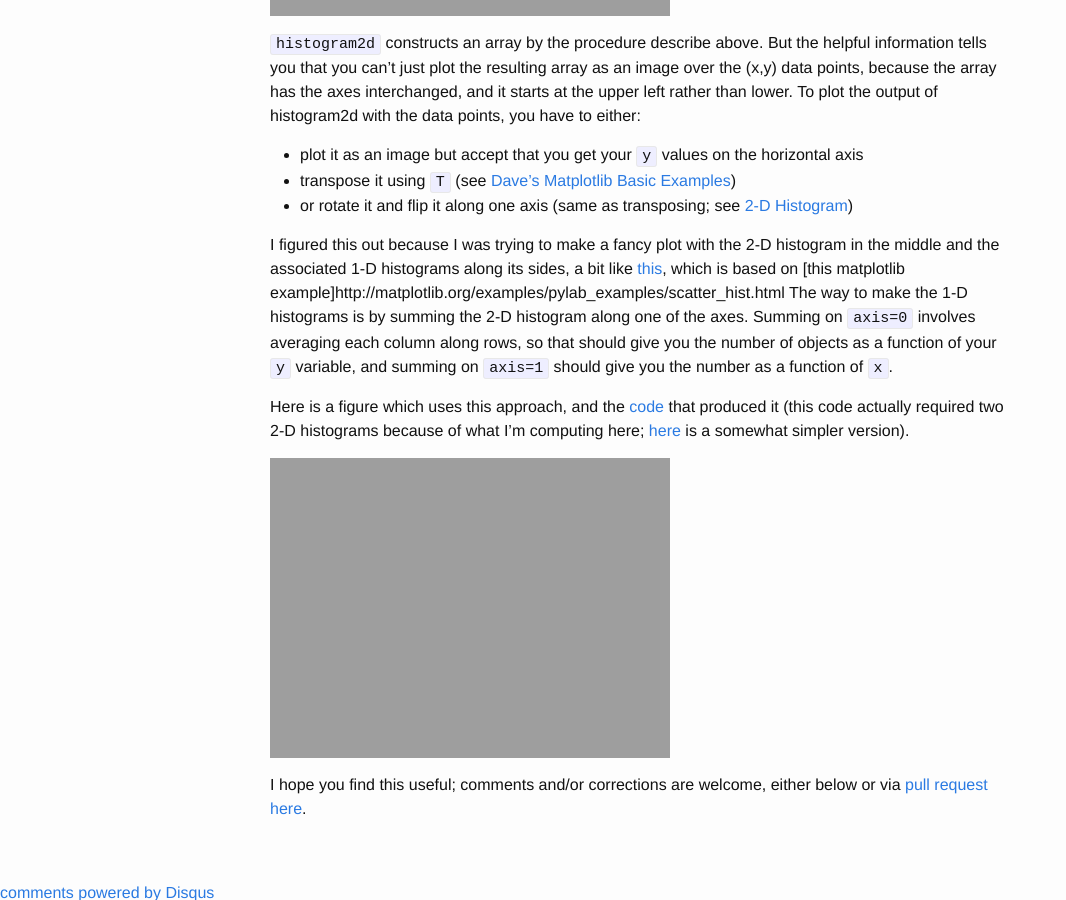
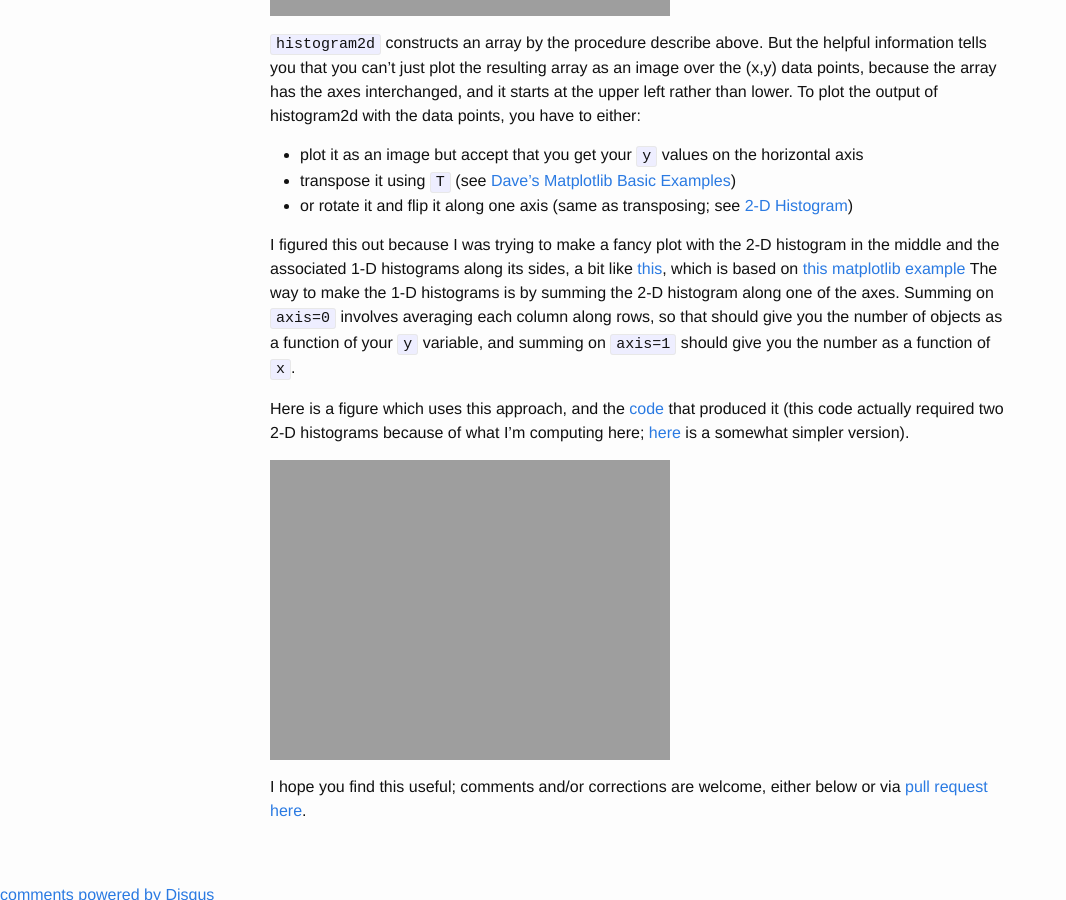
Before and after one commit to PBarmby/PBarmby.github.io, a Jekyll site: the page built from _posts/2015-07-29-rows-and-columns-and-histograms.markdown, in a window 1280 px wide and 900 px high, scrolled down 1152 px. Shown: the whole window, without its empty margins (0-1066 px from the left). Built offline with Jekyll 4.4.1, drawn with Linux system fonts in a browser that asks for light colours; comment, search, counter and statistics services are not loaded.

Commit message:
fixed few typos

```diff
--- a/_posts/2015-07-29-rows-and-columns-and-histograms.markdown
+++ b/_posts/2015-07-29-rows-and-columns-and-histograms.markdown
@@ -37,12 +37,13 @@ each row over all columns, in other words alon the horizontal direction.
 
 This lovely figure from the [Software Carpentry Python lesson](http://swcarpentry.github.io/python-novice-inflammation/) helps explain:
 
-![Completeness plot]({{ site.url }}/stuff/python-operations-across-axes.svg)
+![Operations across axes, via Software Carpentry]({{ site.url }}/stuff/python-operations-across-axes.svg)
 
 `histogram2d` constructs an array by the procedure describe above.
 But the helpful information tells you that you can't just plot the resulting array as an image over the (x,y) data points,
 because the array has the axes interchanged, and it starts at the upper left rather than lower.
 To plot the output of histogram2d with the data points, you have to either:
+
 * plot it as an image but accept that you get your `y` values on the horizontal axis
 * transpose it using `T` (see [Dave's Matplotlib Basic Examples](http://www.physics.ucdavis.edu/~dwittman/Matplotlib-examples/))
 * or rotate it and flip it along one axis (same as transposing; see [2-D Histogram](http://oceanpython.org/2013/02/25/2d-histogram/))
@@ -50,7 +51,7 @@ To plot the output of histogram2d with the data points, you have to either:
 I figured this out because I was trying to make a fancy plot with the 2-D histogram in the middle
 and the associated 1-D histograms along its sides, a bit like
 [this](http://www.astrobetter.com/blog/2014/02/10/visualization-fun-with-python-2d-histogram-with-1d-histograms-on-axes/),
-which is based on [this matplotlib example]http://matplotlib.org/examples/pylab_examples/scatter_hist.html
+which is based on [this matplotlib example](http://matplotlib.org/examples/pylab_examples/scatter_hist.html)
 The way to make the 1-D histograms is by summing
 the 2-D histogram along one of the axes. Summing on `axis=0` involves averaging each column along rows,
 so that should give you the number of objects as a function of your `y` variable, and summing on
```
